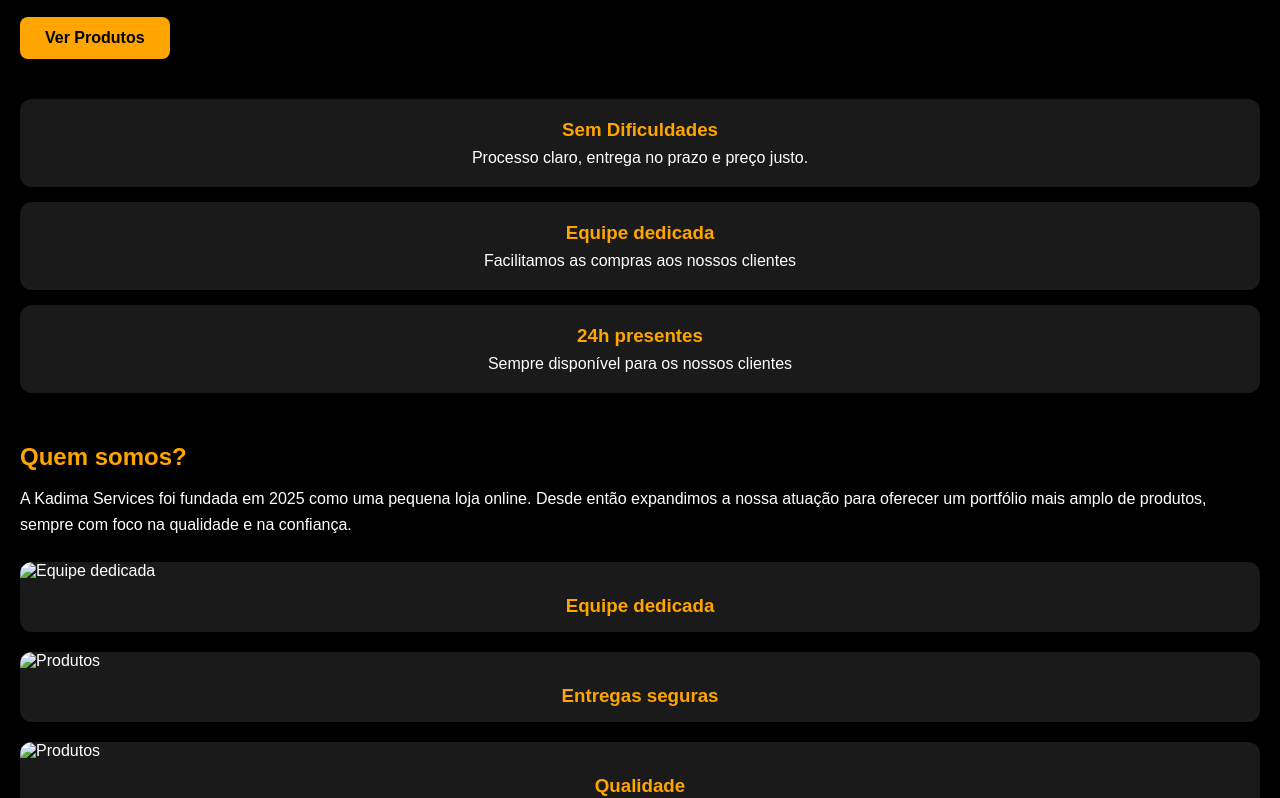
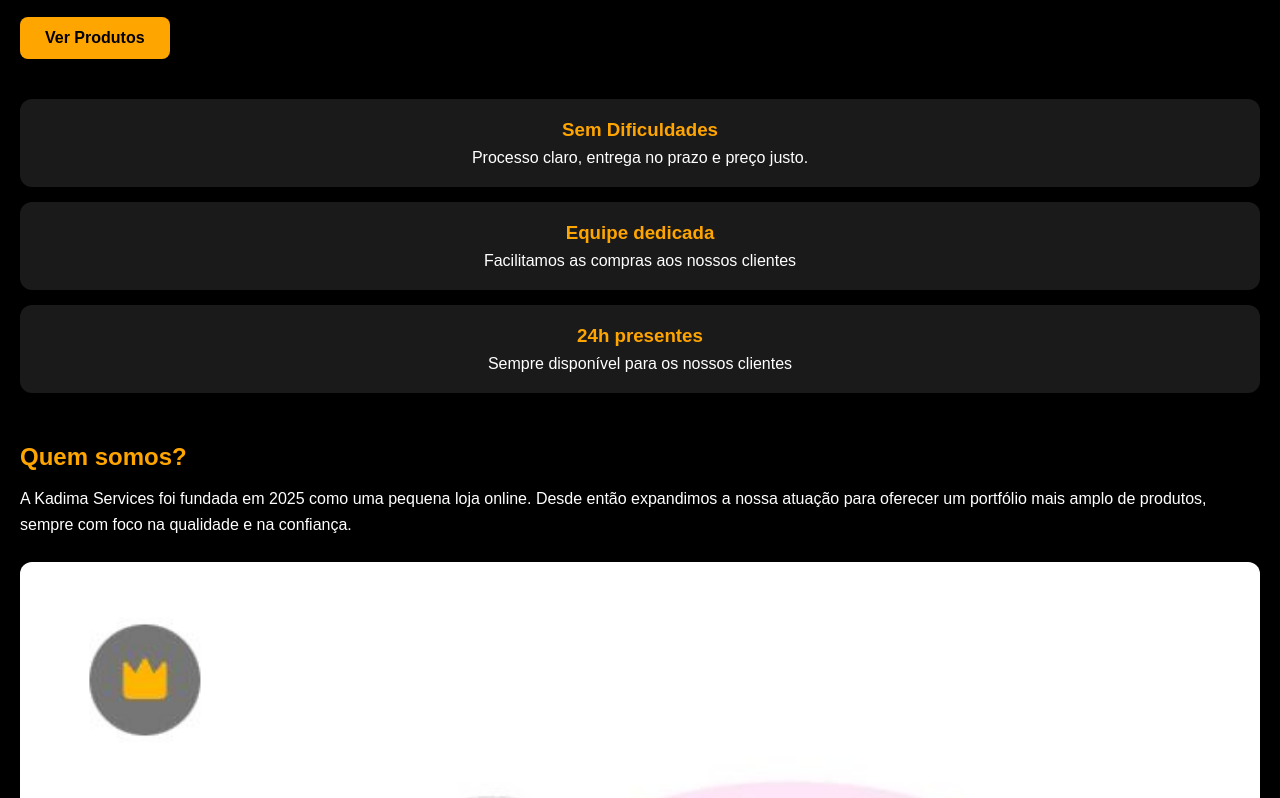
Before and after one commit to HarodiKadima-dev/Site-kadima, a plain HTML site: page sobre.html in a window 1280 px wide. Shown: the part 164-962 px from the top of the page. Drawn offline with Linux system fonts and the light colour scheme.

Commit message:
Update sobre.html

```diff
--- a/sobre.html
+++ b/sobre.html
@@ -39,17 +39,17 @@
       <p>A Kadima Services foi fundada em 2025 como uma pequena loja online. Desde então expandimos a nossa atuação para oferecer um portfólio mais amplo de produtos, sempre com foco na qualidade e na confiança.</p>
 
       <div class="about-card">
-        <img src="../imagens/equipe.png" alt="Equipe dedicada">
+        <img src="equipe.png" alt="Equipe dedicada">
         <h3>Equipe dedicada</h3>
       </div>
 
       <div class="about-card">
-        <img src="../imagens/equipe1.png" alt="Produtos">
+        <img src="equipe1.png" alt="Produtos">
         <h3>Entregas seguras</h3>
       </div>
 
        <div class="about-card">
-        <img src="../imagens/equipe2.png" alt="Produtos">
+        <img src="equipe2.png" alt="Produtos">
          <h3>Qualidade</h3>
       </div>
     </section>
```
